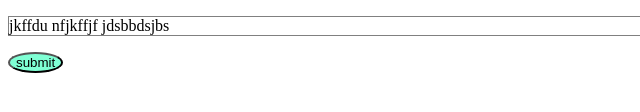
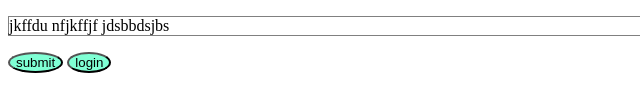
Before and after one commit to ushakadirigit/My-first-HTML-project-file-using-github, a plain HTML site: page index.html in a window 1280 px wide. Shown: the part 176-288 px from the top of the page, 0-640 px from the left. Drawn offline with Linux system fonts and the light colour scheme.

Commit message:
changes made for html code

```diff
--- a/index.html
+++ b/index.html
@@ -11,6 +11,7 @@
         <h3>git add command used to files into staging area</h3>
         <p>jkffdu nfjkffjf jdsbbdsjbs</p>
         <button>submit</button>
+        <button>login</button>
 
 
     </body>
```
Also changed, not shown: style.css (line endings or trailing spaces).
